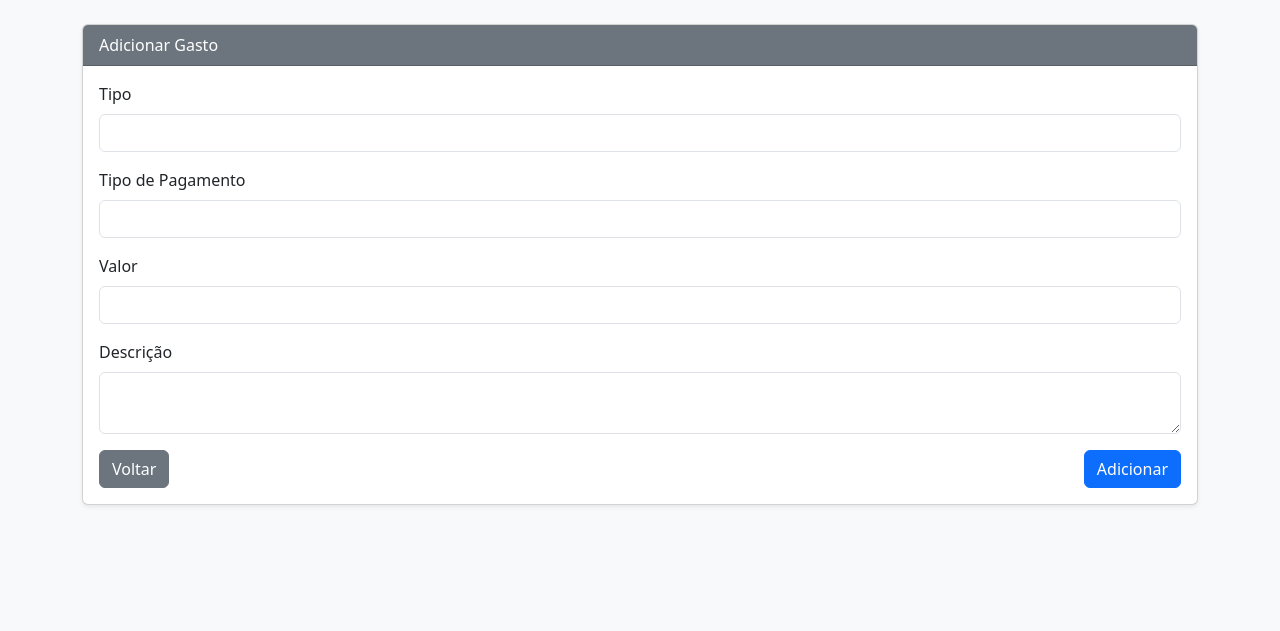
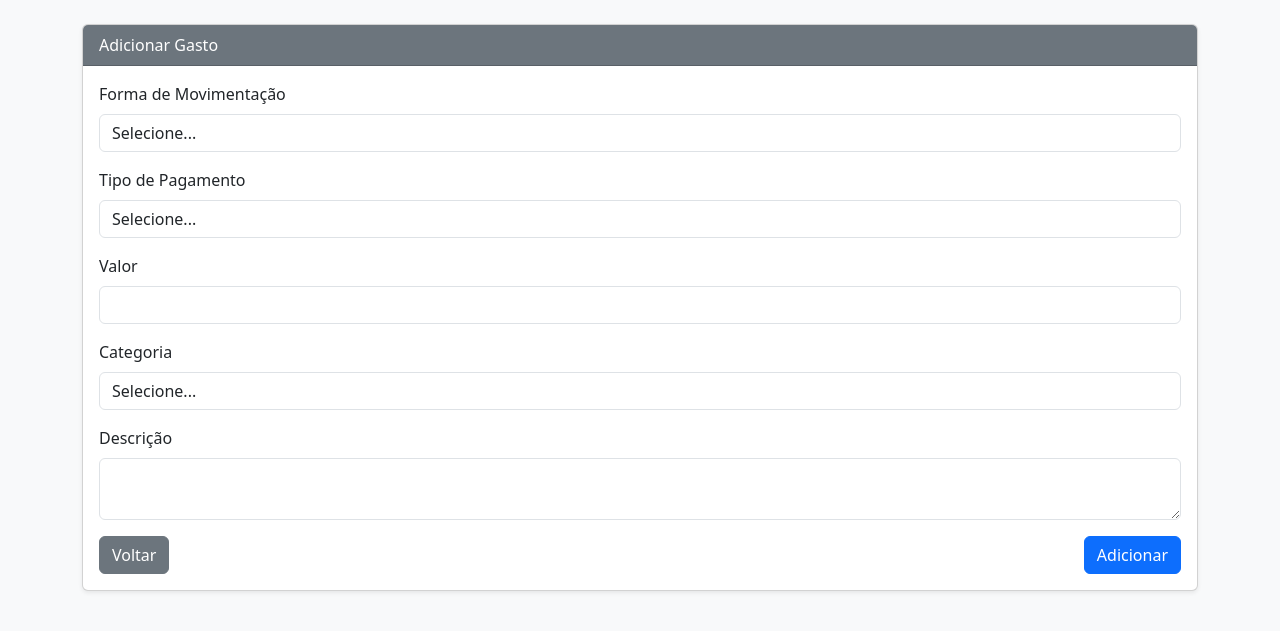
Before and after one commit to NasserSalim1/Controle-de-Gastos, a Flask app: page /adicionar in a window 1280 px wide. Shown: the part 56-687 px from the top of the page. Run offline with Flask 3, Linux system fonts and the light colour scheme.

Commit message:
- Padronizados os nomes das colunas do banco de dados para formato snake_case. - Melhoradas as descrições das colunas para maior clareza e profissionalismo. - Atualizado o formulário HTML para incluir dropdown de forma de pagamento. - Adicionado novo campo 'natureza_movimentacao' (gasto ou receita) no formulário. - Preparada base para futuras melhorias no dashboard e integração de dados.

```diff
--- a/app.py
+++ b/app.py
@@ -12,10 +12,11 @@ def index():
 def adicionar():
     if request.method == 'POST':
         novo = {
-            "tipo": request.form['tipo'],
-            "tipo_pgto": request.form['tipo_pgto'],
+            "tipo_movimentacao": request.form['tipo_movimentacao'],
+            "forma_pagamento": request.form['forma_pagamento'],
             "valor": float(request.form['valor']),
-            "descrição": request.form['descrição']
+            "categoria": request.form['categoria'],
+            "descricao": request.form['descricao']
         }
         supabase.table('gastos').insert(novo).execute()
         return redirect(url_for('index'))
@@ -25,10 +26,11 @@ def adicionar():
 def editar(id):
     if request.method == 'POST':
         atualizado = {
-            "tipo": request.form['tipo'],
-            "tipo_pgto": request.form['tipo_pgto'],
+            "tipo_movimentacao": request.form['tipo_movimentacao'],
+            "forma_pagamento": request.form['forma_pagamento'],
             "valor": float(request.form['valor']),
-            "descrição": request.form['descrição']
+            "categoria": request.form['categoria'],
+            "descricao": request.form['descricao']
         }
         supabase.table('gastos').update(atualizado).eq('id', id).execute()
         return redirect(url_for('index'))
--- a/templates/form.html
+++ b/templates/form.html
@@ -21,20 +21,46 @@
         <div class="card-body">
             <form method="POST">
                 <div class="mb-3">
-                    <label for="tipo" class="form-label">Tipo</label>
-                    <input type="text" class="form-control" id="tipo" name="tipo" required value="{{ registro.tipo if registro else '' }}">
+                    <label for="tipo_movimentacao" class="form-label">Forma de Movimentação</label>
+                    <select class="form-control" id="tipo_movimentacao" name="tipo_movimentacao" required>
+                        <option value="">Selecione...</option>
+                        <option value="Entrada" {% if registro and registro.tipo_movimentacao == 'Entrada' %}selected{% endif %}>Entrada</option>
+                        <option value="Saída" {% if registro and registro.tipo_movimentacao == 'Saída' %}selected{% endif %}>Saída</option>
+                    </select>
                 </div>
                 <div class="mb-3">
-                    <label for="tipo_pgto" class="form-label">Tipo de Pagamento</label>
-                    <input type="text" class="form-control" id="tipo_pgto" name="tipo_pgto" required value="{{ registro.tipo_pgto if registro else '' }}">
+                    <label for="forma_pagamento" class="form-label">Tipo de Pagamento</label>
+                    <select class="form-control" id="forma_pagamento" name="forma_pagamento" required>
+                        <option value="">Selecione...</option>
+                        <option value="Dinheiro" {% if registro and registro.forma_pagamento == 'Dinheiro' %}selected{% endif %}>Dinheiro</option>
+                        <option value="Cartão de Crédito" {% if registro and registro.forma_pagamento == 'Cartão de Crédito' %}selected{% endif %}>Cartão de Crédito</option>
+                        <option value="Cartão de Débito" {% if registro and registro.forma_pagamento == 'Cartão de Débito' %}selected{% endif %}>Cartão de Débito</option>
+                        <option value="Pix" {% if registro and registro.forma_pagamento == 'Pix' %}selected{% endif %}>Pix</option>
+                        <option value="Boleto" {% if registro and registro.forma_pagamento == 'Boleto' %}selected{% endif %}>Boleto</option>
+                        <option value="Salário" {% if registro and registro.forma_pagamento == 'Salário' %}selected{% endif %}>Salário</option>
+                        <option value="Outro" {% if registro and registro.forma_pagamento == 'Outro' %}selected{% endif %}>Outro</option>
+                    </select>
                 </div>
                 <div class="mb-3">
                     <label for="valor" class="form-label">Valor</label>
                     <input type="number" class="form-control" id="valor" name="valor" step="0.01" required value="{{ registro.valor if registro else '' }}">
                 </div>
                 <div class="mb-3">
-                    <label for="descrição" class="form-label">Descrição</label>
-                    <textarea class="form-control" id="descrição" name="descrição">{{ registro.descrição if registro else '' }}</textarea>
+                    <label for="categoria" class="form-label">Categoria</label>
+                    <select class="form-control" id="categoria" name="categoria" required>
+                        <option value="">Selecione...</option>
+                        <option value="Educação" {% if registro and registro.tipo_movimentacao == 'Educação' %}selected{% endif %}>Educação</option>
+                        <option value="Lazer" {% if registro and registro.tipo_movimentacao == 'Lazer' %}selected{% endif %}>Lazer</option>
+                        <option value="Saúde" {% if registro and registro.tipo_movimentacao == 'Saúde' %}selected{% endif %}>Saúde</option>
+                        <option value="Invetimento" {% if registro and registro.tipo_movimentacao == 'Invetimento' %}selected{% endif %}>Invetimento</option>
+                        <option value="Transporte" {% if registro and registro.tipo_movimentacao == 'Transporte' %}selected{% endif %}>Transporte</option>
+                        <option value="Alimentação" {% if registro and registro.tipo_movimentacao == 'Alimentação' %}selected{% endif %}>Alimentação</option>
+                        <option value="Outros" {% if registro and registro.tipo_movimentacao == 'Outros' %}selected{% endif %}>Outros</option>
+                    </select>
+                </div>
+                <div class="mb-3">
+                    <label for="descricao" class="form-label">Descrição</label>
+                    <textarea class="form-control" id="descricao" name="descricao">{{ registro.descricao if registro else '' }}</textarea>
                 </div>
                 <div class="d-flex justify-content-between">
                     <a href="{{ url_for('index') }}" class="btn btn-secondary">Voltar</a>
```
Also changed, not shown: dashboard.py (added, +33 -0 lines), templates/index.html (+5 -3 lines).
